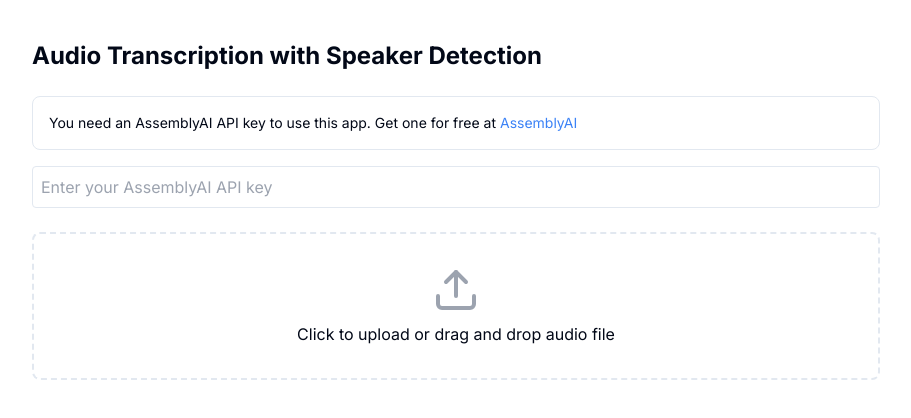
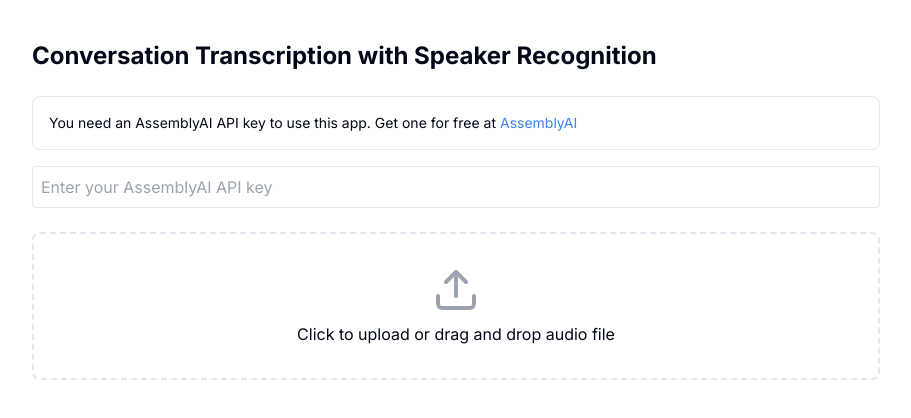
Before and after one commit to dinhhuycuong/transcription-app, a Next.js app: page /transcription-app/ in a window 1280 px wide. Shown: the top 418 px of the page, without its empty margins (184-1095 px from the left). Built offline with nearby package versions, Linux system fonts and the light colour scheme.

Commit message:
Update app description

```diff
--- a/src/components/TranscriptionApp.tsx
+++ b/src/components/TranscriptionApp.tsx
@@ -271,7 +271,7 @@ const TranscriptionApp: React.FC = () => {
 
   return (
     <div className="max-w-4xl mx-auto p-6 space-y-6">
-      <h1 className="text-2xl font-bold mb-6">Audio Transcription with Speaker Detection</h1>
+      <h1 className="text-2xl font-bold mb-6">Conversation Transcription with Speaker Recognition</h1>
 
       {/* API Key Input */}
       {!apiKey && (
```
